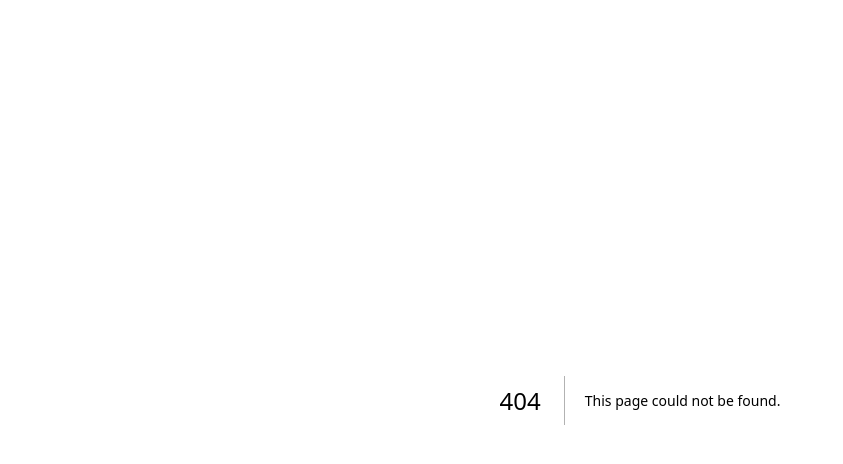
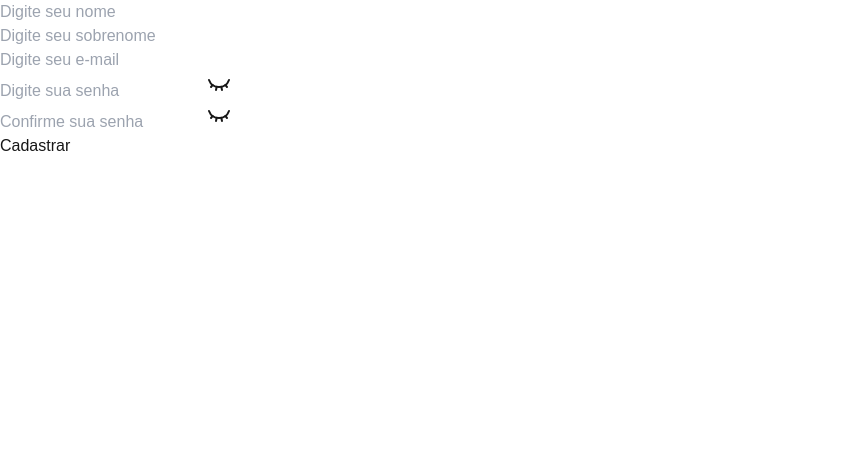
Before and after one commit to dev-brunosantos/Marcados, a Next.js app: page /cadastro/usuario in a window 1280 px wide. Before the commit this address had no page. Shown: the top 464 px of the page, without its empty margins (0-843 px from the left). Built offline with nearby package versions, Linux system fonts and the light colour scheme.

Commit message:
Criando a pasta que será responsável por armazenar os códigos referente a cadastros

```diff
--- /dev/null
+++ b/src/app/cadastro/usuario/page.tsx
@@ -0,0 +1,69 @@
+"use client"
+
+import { useState } from "react";
+import { BtnComponent } from "@/src/components/Btn";
+import { InputComponent } from "@/src/components/Input";
+import { useLogin } from "@/src/hooks/useLogin";
+
+export default function NovoUsuario() {
+
+    const { login, erro } = useLogin();
+
+    const [email, setemail] = useState('')
+    const [senha, setSenha] = useState('')
+
+    function realizarLogin() {
+        login(email, senha)
+    }
+
+    return (
+        <div>
+
+            <div>
+                <InputComponent
+                    isPassword={false}
+                    placeholder="Digite seu nome"
+                    onChange={e => setemail(e.target.value)}
+                />
+                <InputComponent
+                    isPassword={false}
+                    placeholder="Digite seu sobrenome"
+                    onChange={e => setemail(e.target.value)}
+                />
+                <InputComponent
+                    isPassword={false}
+                    placeholder="Digite seu e-mail"
+                    onChange={e => setemail(e.target.value)}
+                />
+                <InputComponent
+                    isPassword={true}
+                    placeholder="Digite sua senha"
+                    onChange={e => setSenha(e.target.value)}
+                />
+                <InputComponent
+                    isPassword={true}
+                    placeholder="Confirme sua senha"
+                    onChange={e => setSenha(e.target.value)}
+                />
+            </div>
+
+            <div>
+                <BtnComponent
+                    titulo="Cadastrar"
+                    onClick={realizarLogin}
+                />
+            </div>
+
+            <div>
+                {
+                    erro && (
+                        <>
+                            <p>Não tem conta?</p>
+                            <a href="/cadastro/usuario">Clique aqui e cadastre-se</a>
+                        </>
+                    )
+                }
+            </div>
+        </div>
+    )
+}
```
